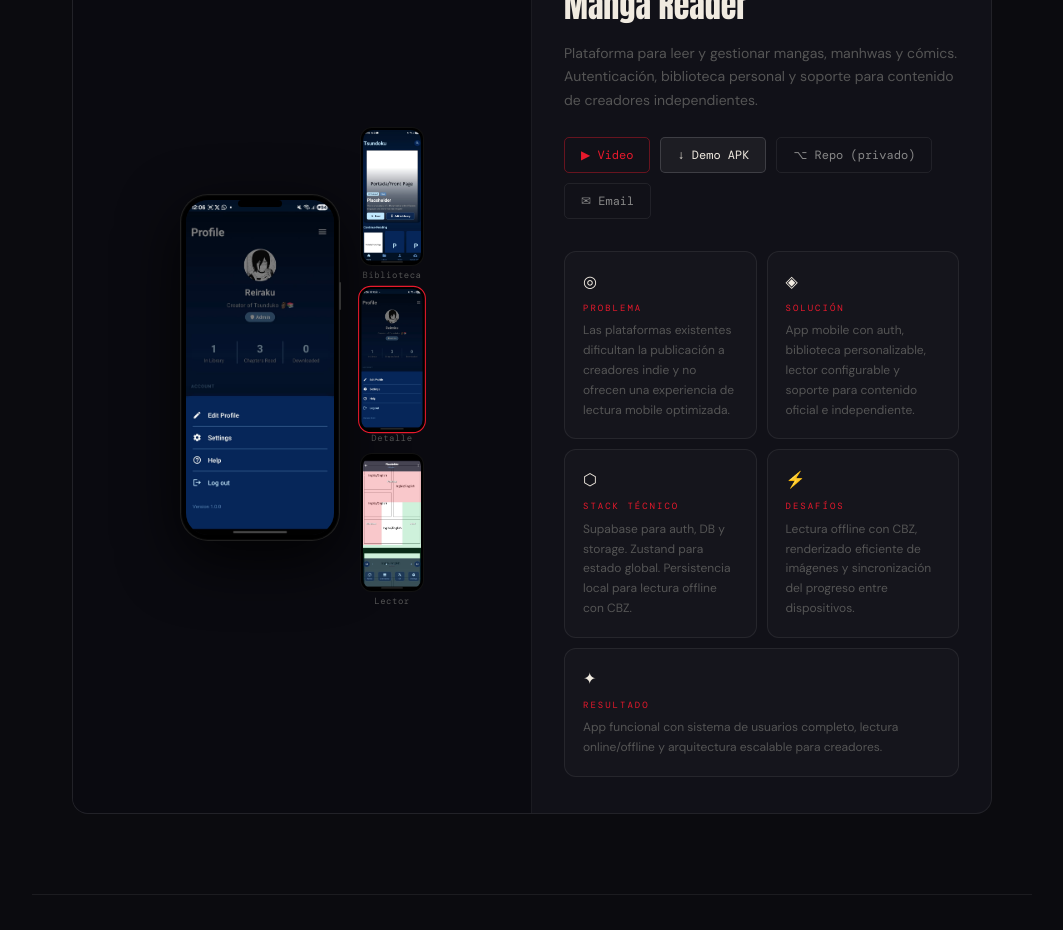
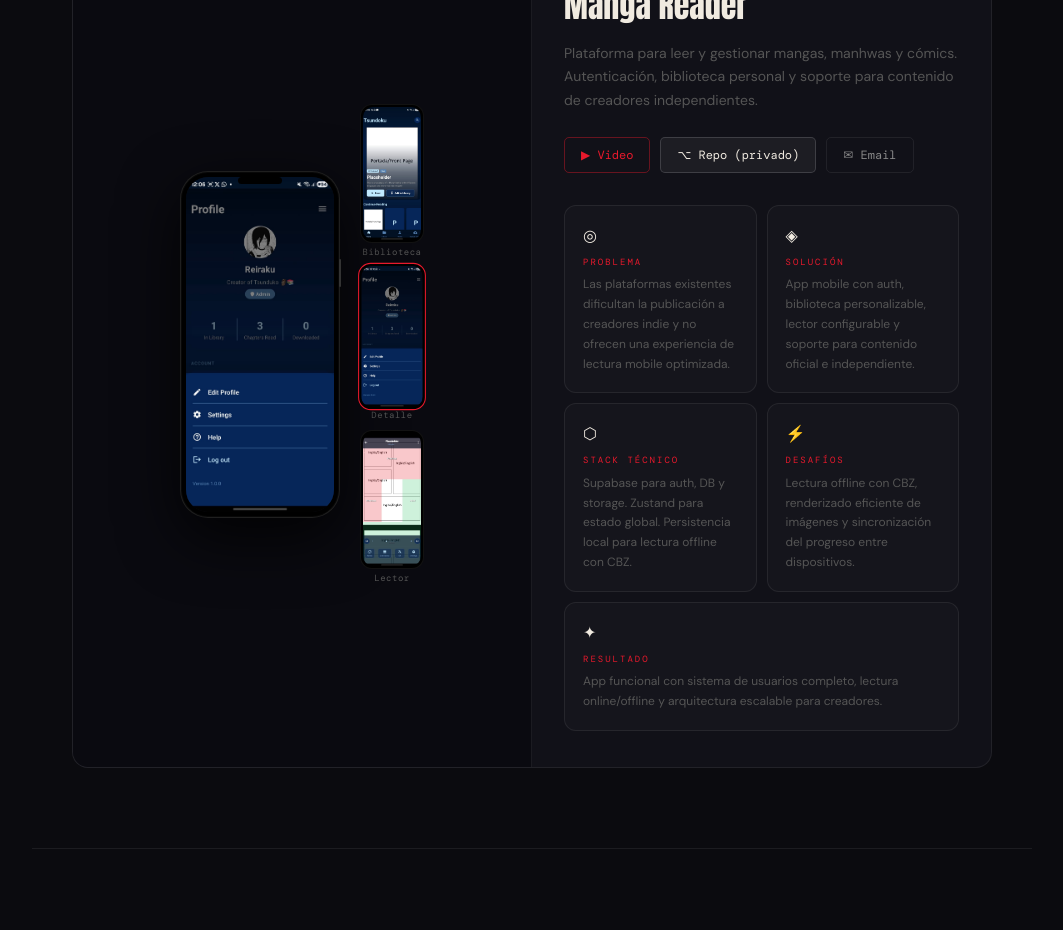
Before and after one commit to Reiraku73/Portfolio, a Next.js app: page / in a window 1280 px wide. Shown: the part 1020-1950 px from the top of the page, without its empty margins (108-1171 px from the left). Built offline with nearby package versions, Linux system fonts and the light colour scheme.

Commit message:
Se quito el boton de Demo APK hasta tener lista la primera version de la app

```diff
--- a/app/page.tsx
+++ b/app/page.tsx
@@ -531,7 +531,7 @@ export default function Home() {
                   <div style={{ display: 'flex', gap: 10, flexWrap: 'wrap', marginBottom: 32 }}>
                     {[
                       { label: '▶ Video', href: 'https://youtube.com/TU_VIDEO_ID' },
-                      { label: '↓ Demo APK', href: '/downloads/app.apk' },
+                      // { label: '↓ Demo APK', href: '/downloads/app.apk' },
                       { label: '⌥ Repo (privado)', href: 'mailto:mateo.orodaz4@gmail.com?subject=Solicitud código Manga Reader' },
                       { label: '✉ Email', href: 'mailto:mateo.orodaz4@gmail.com' },
                     ].map((btn, i) => (
```
